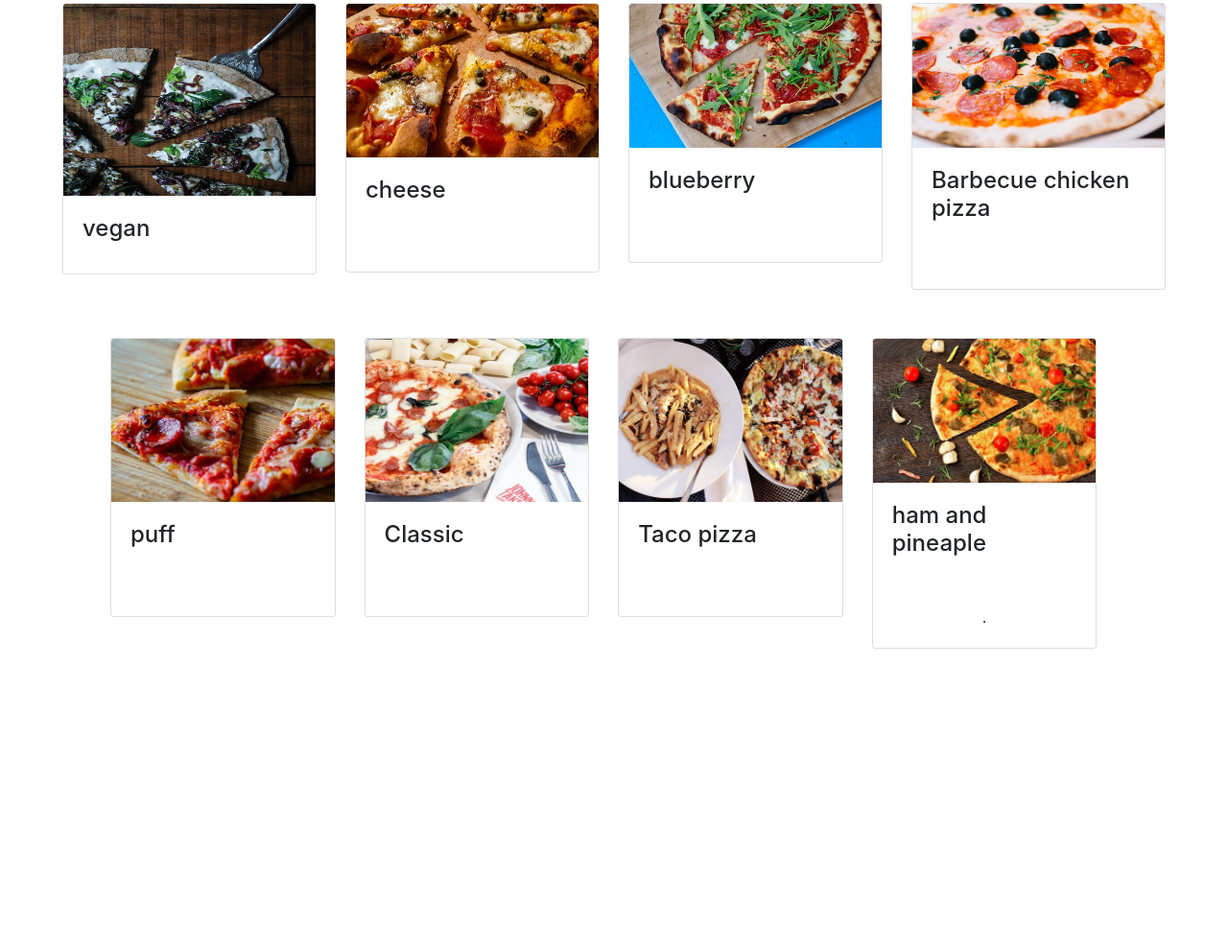
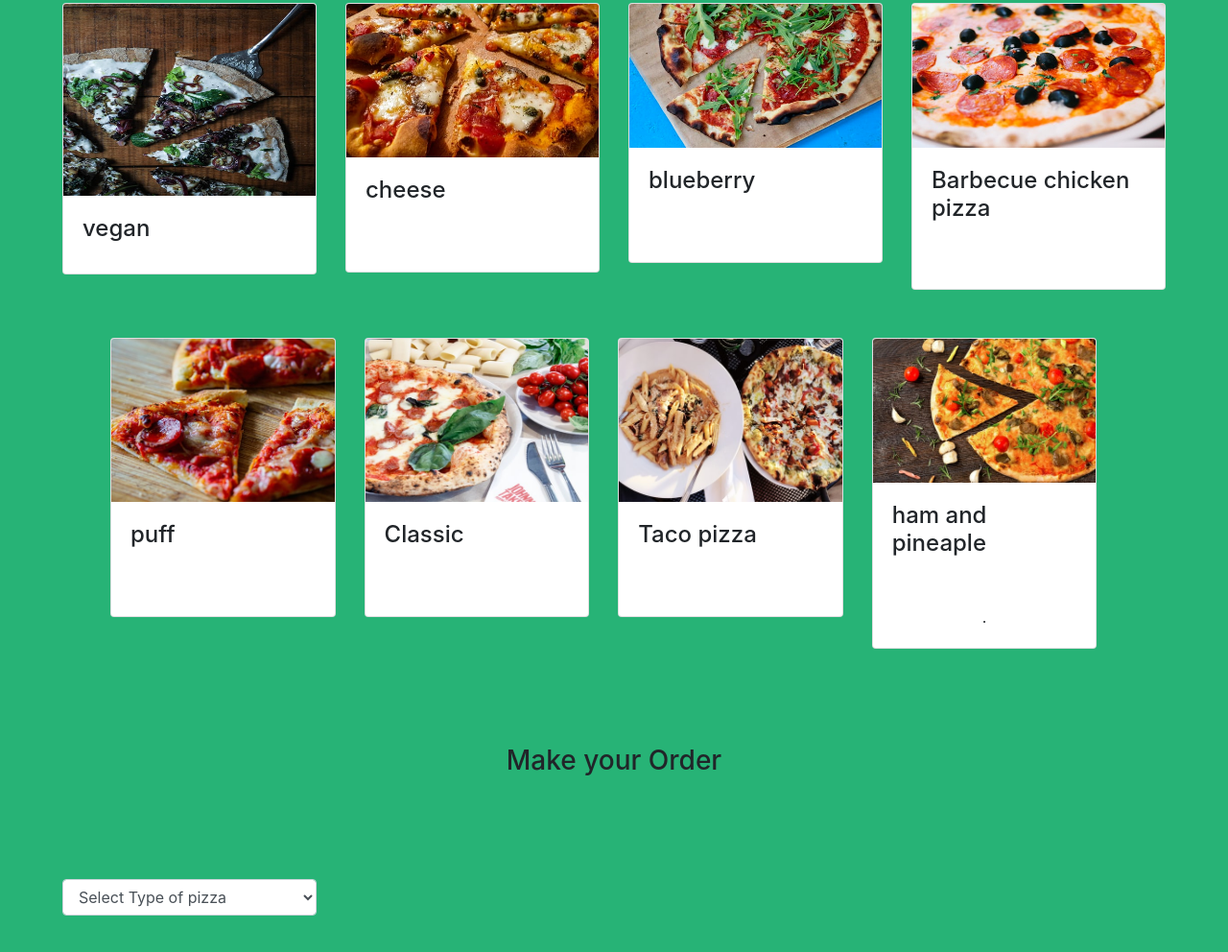
Before and after one commit to JOSEPHTEMBU/Pizza-Villa, a plain HTML site: page index.html in a window 1280 px wide. Shown: the part 1285-2277 px from the top of the page at 96% size. Before the commit the page ends 2061 px from the top, so only its background shows below. Drawn offline with nearby package versions, Linux system fonts and the light colour scheme; a script that the page names is missing.

Commit message:
created form and style it in index.html

```diff
--- a/css/styles.css
+++ b/css/styles.css
@@ -1,3 +1,6 @@
+body{
+    background-color: #27b376;
+}
 
 .row{
     margin: 50px 50px 50px 50px;
--- a/index.html
+++ b/index.html
@@ -128,7 +128,7 @@
                     <p class="card-text"></p>
                 </div>
             </div>
-        </div><br><br><br>
+        </div><br>
         <div class="row">
             <div class="col-md-3">
                 <div class="card">
@@ -177,14 +177,31 @@
 
         </div>
     </div>
-
+    <div class="order">
+        <h3>Make your Order</h3><br>
+        <div class="row">
+            <div class="col-md-3">
+                <form action="" id="form2" action="index.html"></form>
+                <br>
+                <select class="form-control" id="type">
+                    <option value="0">Select Type of pizza</option>
+                    <option value="vegan">vegan</option>
+                    <option value="cheese">cheese</option>
+                    <option value="blueberry">blueberry</option>
+                    <option value="Chiken Bba">Burbecue chicken pizza</option>
+                    <option value="ham and pineaple">ham and pineaple</option>
+                    <option value="classic">classic</option>
+                    <option value="taco pizza"></option>
+                </select>
+            </div>
             <script src="https://cdn.jsdelivr.net/npm/popper.js@1.16.1/dist/umd/popper.min.js"
                 integrity="sha384-9/reFTGAW83EW2RDu2S0VKaIzap3H66lZH81PoYlFhbGU+6BZp6G7niu735Sk7lN"
                 crossorigin="anonymous"></script>
             <script src="https://stackpath.bootstrapcdn.com/bootstrap/4.5.2/js/bootstrap.min.js"
                 integrity="sha384-B4gt1jrGC7Jh4AgTPSdUtOBvfO8shuf57BaghqFfPlYxofvL8/KUEfYiJOMMV+rV"
                 crossorigin="anonymous"></script>
-
+        </div>
+    </div>
 </body>
 
 </html>
```
Lines whose indentation alone changed are shown as unchanged.
